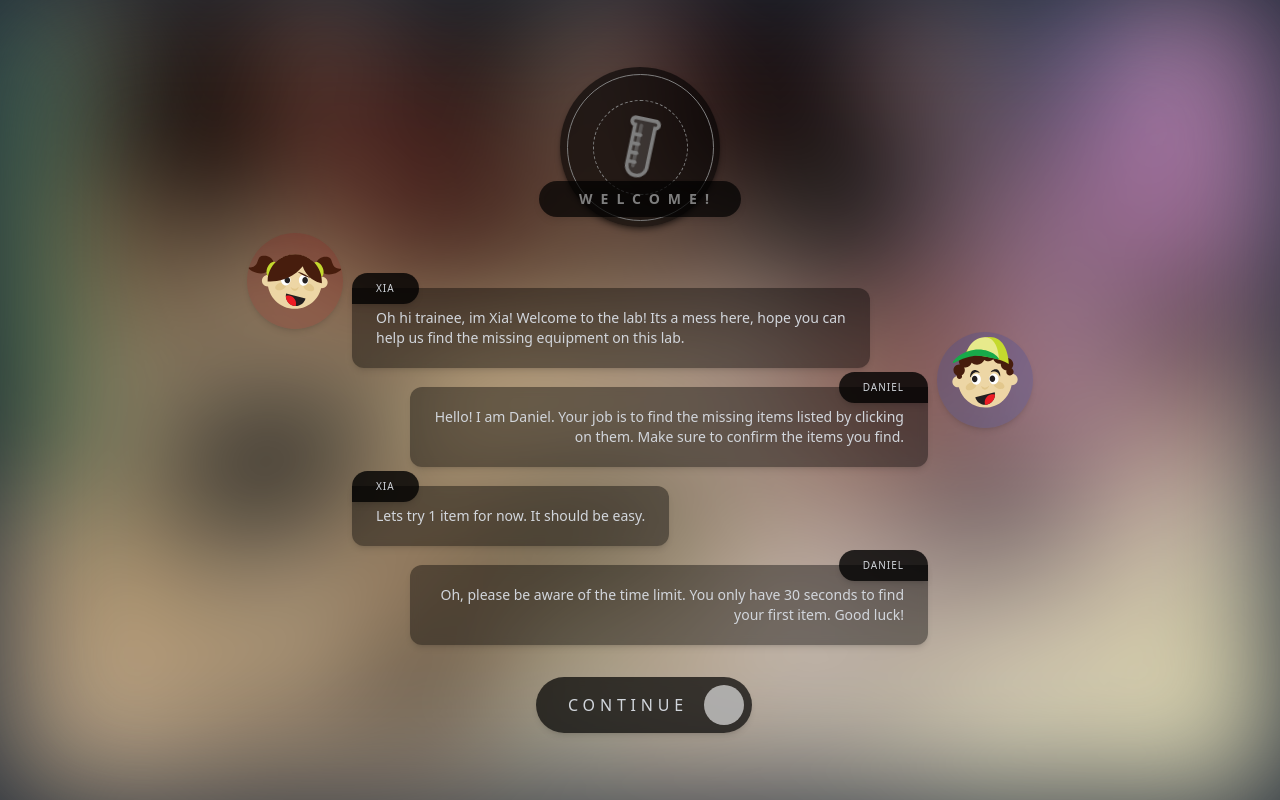
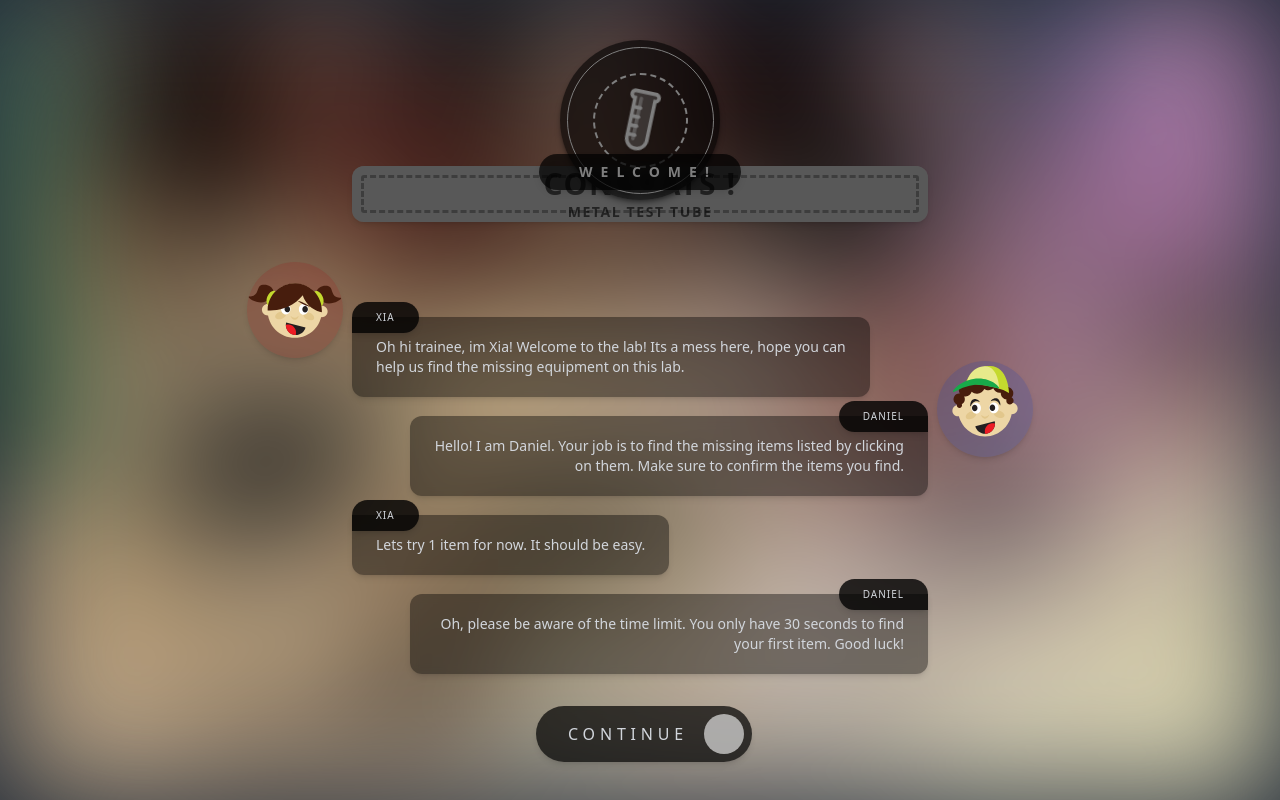
Before and after one commit to damiro-dev/chem-lab, a React (Vite) app: page / in a window 1280 px wide. Both pictures are taken after a click on the element 758 px from the left and 668 px from the top of the page. Built offline with nearby package versions, Linux system fonts and the light colour scheme; some icons are missing.

Commit message:
trophy defined

```diff
--- a/src/App.jsx
+++ b/src/App.jsx
@@ -19,8 +19,8 @@ export default function App() {
             <TimerProvider>
               <Container>
                 <GamePanel />
+                <Tooltip />
                 <Modal />
-                <Tooltip />
                 <Follower />
                 <GameImage />
               </Container>
--- a/src/assets/badge.jsx
+++ b/src/assets/badge.jsx
@@ -31,7 +31,7 @@ export default function Badge({ color, stars = 0, text = '', className, icon })
         >
           <div
             style={{ borderColor: color }}
-            className='w-[95px] h-[95px] border border-dashed rounded-full flex items-center justify-center'
+            className='w-[95px] h-[95px] border-[2px] border-dashed rounded-full flex items-center justify-center'
           >
             {renderIcon()}
           </div>
--- a/src/components/ModalComic.jsx
+++ b/src/components/ModalComic.jsx
@@ -8,6 +8,7 @@ import CharDanHead from '../assets/CharDanHead';
 import CharXiaHead from '../assets/CharXiaHead';
 import Badge from '../assets/badge';
 import getColor from '../lib/getColor';
+import getTrophy from '../lib/getTrophy';
 
 export default function ModalComic() {
   const navUpdate = useNavigationUpdate();
@@ -56,15 +57,12 @@ export default function ModalComic() {
         >
           <div
             className={cn(
-              comicData.type === 'dialog'
-                ? 'hidden'
-                : comicData.type === 'banner'
-                ? 'py-24 px-4 rounded-xl text-white/80 bg-black/30 uppercase tracking-widest text-center flex flex-col'
-                : 'py-12 px-4 rounded-xl text-white/80 bg-black/30 uppercase tracking-widest text-center flex flex-col'
+              comicData.type === 'dialog' ? 'hidden' : comicData.type === 'banner' ? 'py-24 px-4 ' : 'py-12 px-4',
+              'rounded-xl text-black/60 bg-black/30 uppercase tracking-widest text-center flex flex-col outline-dashed outline-[3px] outline-offset-[-12px] outline-black/30 '
             )}
           >
-            <span className='text-sm md:text-md'>New badge unlocked</span>
             <span className='text-2xl md:text-3xl font-bold'>Congrats {name}!</span>
+            <span className='text-sm font-extrabold md:text-md'>{getTrophy(level)}</span>
           </div>
         </div>
 
--- a/src/components/ModalOver.jsx
+++ b/src/components/ModalOver.jsx
@@ -1,8 +1,8 @@
 import { useEffect } from 'react';
+import { PiPlayFill } from 'react-icons/Pi';
+import { FaCheckCircle } from 'react-icons/fa';
 import { useGame, useGameUpdate } from '../context/GameProvider';
 import { useNavigationUpdate } from '../context/NavigationProvider';
-import { PiPlayFill } from 'react-icons/Pi';
-import { FaCheckCircle } from 'react-icons/fa';
 import { useLocalStorage } from '../context/LocalStorageProvider';
 import getBadge from '../lib/getBadge';
 import getColor from '../lib/getColor';
--- /dev/null
+++ b/src/lib/getTrophy.js
@@ -0,0 +1,15 @@
+export default function getTrophy(level) {
+  if (level <= 5) {
+    return 'Metal Test Tube';
+  } else if (level <= 10) {
+    return 'Copper Test Tube';
+  } else if (level <= 15) {
+    return 'Copper Round Flask';
+  } else if (level <= 20) {
+    return 'Silver Round Flask';
+  } else if (level <= 25) {
+    return 'Silver Angled Flask';
+  } else {
+    return 'Golden Angled Flask'; // 26 up
+  }
+}
```
